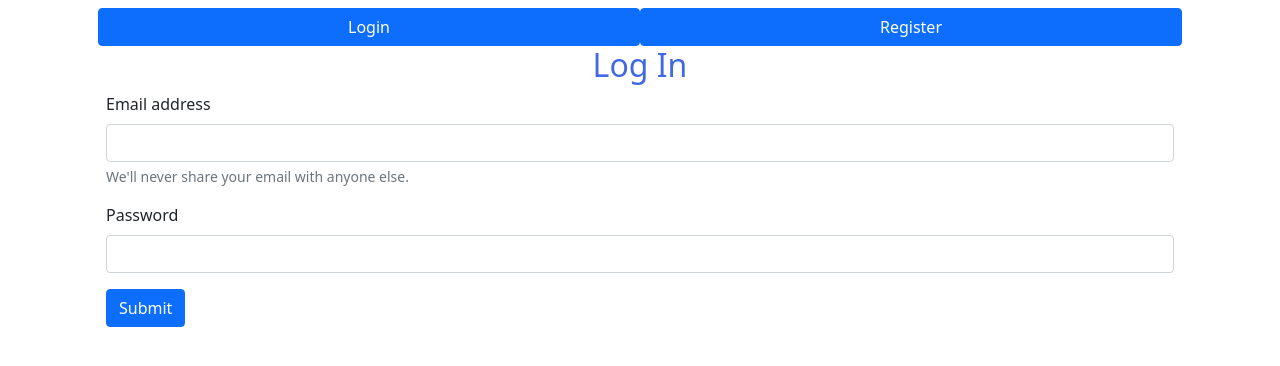
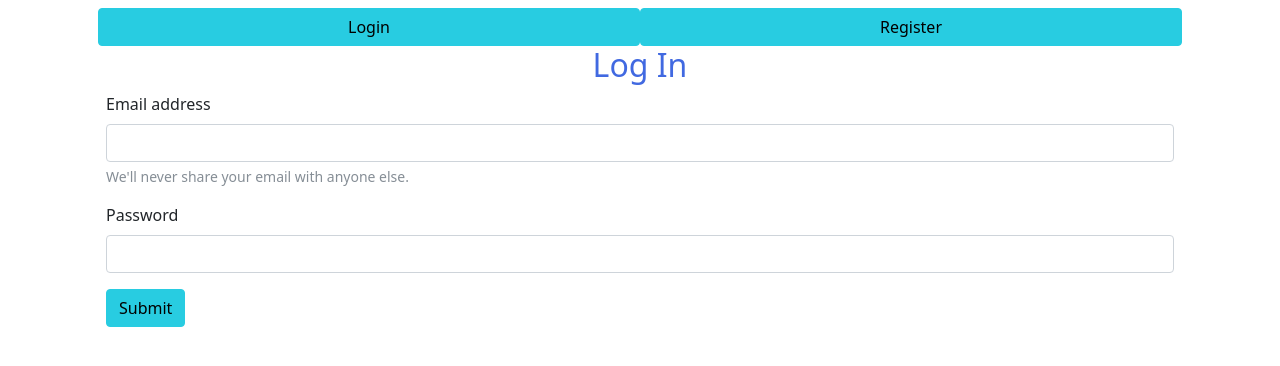
Before and after one commit to MegAjith/BookStore-Frontend, an Angular app: page / in a window 1280 px wide. Shown: the top 366 px of the page. Built offline with nearby package versions, Linux system fonts and the light colour scheme.

Commit message:
bootstrap SCSS theming init

```diff
--- a/angular.json
+++ b/angular.json
@@ -34,7 +34,6 @@
               "src/assets"
             ],
             "styles": [
-              "node_modules/bootstrap/scss/bootstrap.scss",
               "src/styles.scss"
             ],
             "scripts": [
--- a/src/app/shared/components/book-details/book-details.component.html
+++ b/src/app/shared/components/book-details/book-details.component.html
@@ -10,10 +10,10 @@
                 <p class="card-text">{{book.Description}}</p>
             </div>
             <div class="btn-group col-12 col-md-0">
-                <button *ngIf="options.wishList" class="btn btn-blue" (click)="wishList.toggleBook(book)">
+                <button *ngIf="options.wishList" class="btn btn-primary" (click)="wishList.toggleBook(book)">
                     <span>{{(isInWishList)?"Remove from ":"Add to "}}</span>WishList
                 </button>
-                <button *ngIf="options.order" class="btn btn-green" (click)="orderService.AddBook({Book:book,quantity:1})">
+                <button *ngIf="options.order" class="btn btn-success" (click)="orderService.AddBook({Book:book,quantity:1})">
                     Buy Now
                 </button>
             </div>
--- a/src/app/shared/components/book-item/book-item.component.html
+++ b/src/app/shared/components/book-item/book-item.component.html
@@ -2,7 +2,7 @@
   <img class="card-img-top" [src]="book.Image || '/assets/img/default-image.svg'" alt="Card image cap">
   <div class="card-body">
     <div class="mb-3">
-      <span class="badge badge-pill bg-blue">{{book.Category?.CategoryName||"unknown"}}</span>
+      <span class="badge badge-pill bg-primary">{{book.Category?.CategoryName||"unknown"}}</span>
     </div>
     <h5 class="card-title">{{book.Title}}</h5>
     <h6 class="card-subtitle mb-2 text-muted">{{book.Author||"Unknown"}}</h6>
--- a/src/app/side-nav/side-nav.component.html
+++ b/src/app/side-nav/side-nav.component.html
@@ -13,7 +13,7 @@
   <nav class="navbar navbar-expand-lg">
     <div class="container-fluid">
       <a class="navbar-brand" [routerLink]="[auth.user.role?.toLowerCase()]" routerLinkActive="active" [routerLinkActiveOptions]="{ exact: true }">BookStore</a>
-      <button type="button" class="navbar-toggler btn btn-outline-blue font-weight-bolder" style="font-size: x-large;" (click)="collapse.toggle()" [attr.aria-expanded]="!isCollapsed">
+      <button type="button" class="navbar-toggler btn btn-outline-primary font-weight-bolder" style="font-size: x-large;" (click)="collapse.toggle()" [attr.aria-expanded]="!isCollapsed">
         <svg *ngIf="isCollapsed" xmlns="http://www.w3.org/2000/svg" width="32" height="32" fill="currentColor" class="bi bi-list" viewBox="0 0 16 16">
           <path fill-rule="evenodd" d="M2.5 12a.5.5 0 0 1 .5-.5h10a.5.5 0 0 1 0 1H3a.5.5 0 0 1-.5-.5zm0-4a.5.5 0 0 1 .5-.5h10a.5.5 0 0 1 0 1H3a.5.5 0 0 1-.5-.5zm0-4a.5.5 0 0 1 .5-.5h10a.5.5 0 0 1 0 1H3a.5.5 0 0 1-.5-.5z"/>
         </svg>
@@ -36,7 +36,7 @@
         </ul>
         <form class="btn-group col col-lg-3" (ngSubmit)="onSearch()">
           <input type="text" class="form-control" [(ngModel)]="searchText" name="search" placeholder="search Book title, author, ISBN, genre"/>
-          <button type="submit" class="btn btn-blue"><svg xmlns="http://www.w3.org/2000/svg" width="16" height="16" fill="currentColor" class="bi bi-search" viewBox="0 0 16 16">
+          <button type="submit" class="btn btn-primary"><svg xmlns="http://www.w3.org/2000/svg" width="16" height="16" fill="currentColor" class="bi bi-search" viewBox="0 0 16 16">
             <path d="M11.742 10.344a6.5 6.5 0 1 0-1.397 1.398h-.001c.03.04.062.078.098.115l3.85 3.85a1 1 0 0 0 1.415-1.414l-3.85-3.85a1.007 1.007 0 0 0-.115-.1zM12 6.5a5.5 5.5 0 1 1-11 0 5.5 5.5 0 0 1 11 0z"/>
           </svg></button>
         </form>
--- a/src/app/side-nav/side-nav.component.scss
+++ b/src/app/side-nav/side-nav.component.scss
@@ -1,5 +1,4 @@
 @import 'src/colors.scss';
 .nav-link.active{
-    background-color: $blue;
     color: $white!important;
 }
--- a/src/colors.scss
+++ b/src/colors.scss
@@ -1,3 +1,25 @@
-$blue:#289de1;
+// Brand Colors
+$blue: #28cce1;
+$indigo: #6610f2;
+$purple: #6f42c1;
+$pink: #e83e8c;
+$red: #dc3545;
+$orange: #fd7e14;
+$yellow: #ffc107;
 $green: #28e1c9;
+$teal: #20c997;
+$cyan: #17a2b8;
 $white: #fff;
+$gray-100: #f8f9fa;
+$gray-200: #e9ecef;
+$gray-300: #dee2e6;
+$gray-400: #ced4da;
+$gray-500: #adb5bd;
+$gray-600: #868e96;
+$gray-700: #495057;
+$gray-800: #343a40;
+$gray-900: #212529;
+$black: #000;
+$grays: (100: $gray-100, 200: $gray-200, 300: $gray-300, 400: $gray-400, 500: $gray-500, 600: $gray-600, 700: $gray-700, 800: $gray-800, 900: $gray-900);
+$theme-color: (primary: $blue, secondary: $gray-600, success: $green, info: $cyan, warning: $yellow, danger: $red, light: $gray-100, dark: $gray-800);
+$colors: (blue: $blue, indigo: $indigo, purple: $purple, pink: $pink, red: $red, orange: $orange, yellow: $yellow, green: $green, teal: $teal, cyan: $cyan, white: $white, gray: $gray-600,gray-dark: $gray-800);
--- a/src/styles.scss
+++ b/src/styles.scss
@@ -1,43 +1,13 @@
 /* You can add global styles to this file, and also import other style files */
 
 /* Importing Bootstrap SCSS file. */
+@import './colors.scss';
 @import '~bootstrap/scss/bootstrap';
-
-@import './colors.scss';
 
 :root {
     font-family: sans-serif;
 }
 
-.bg-blue{
-    background-color: $blue;
-}
-
-.bg-green {
-    background-color: $green;
-}
-
-.btn-blue {
-    background-color: $blue;
-    color: $white;
-}
-
-.btn-green {
-    background-color: $green;
-    color: $white;
-}
-
-.btn-outline-blue:hover {
-    color: $white;
-    background-color: $blue;
-    border-color: $blue;
-}
-
-.btn-outline-blue {
-    color: $blue;
-    border-color: $blue;
-}
-
 a {
     color: inherit!important;
 }
```
